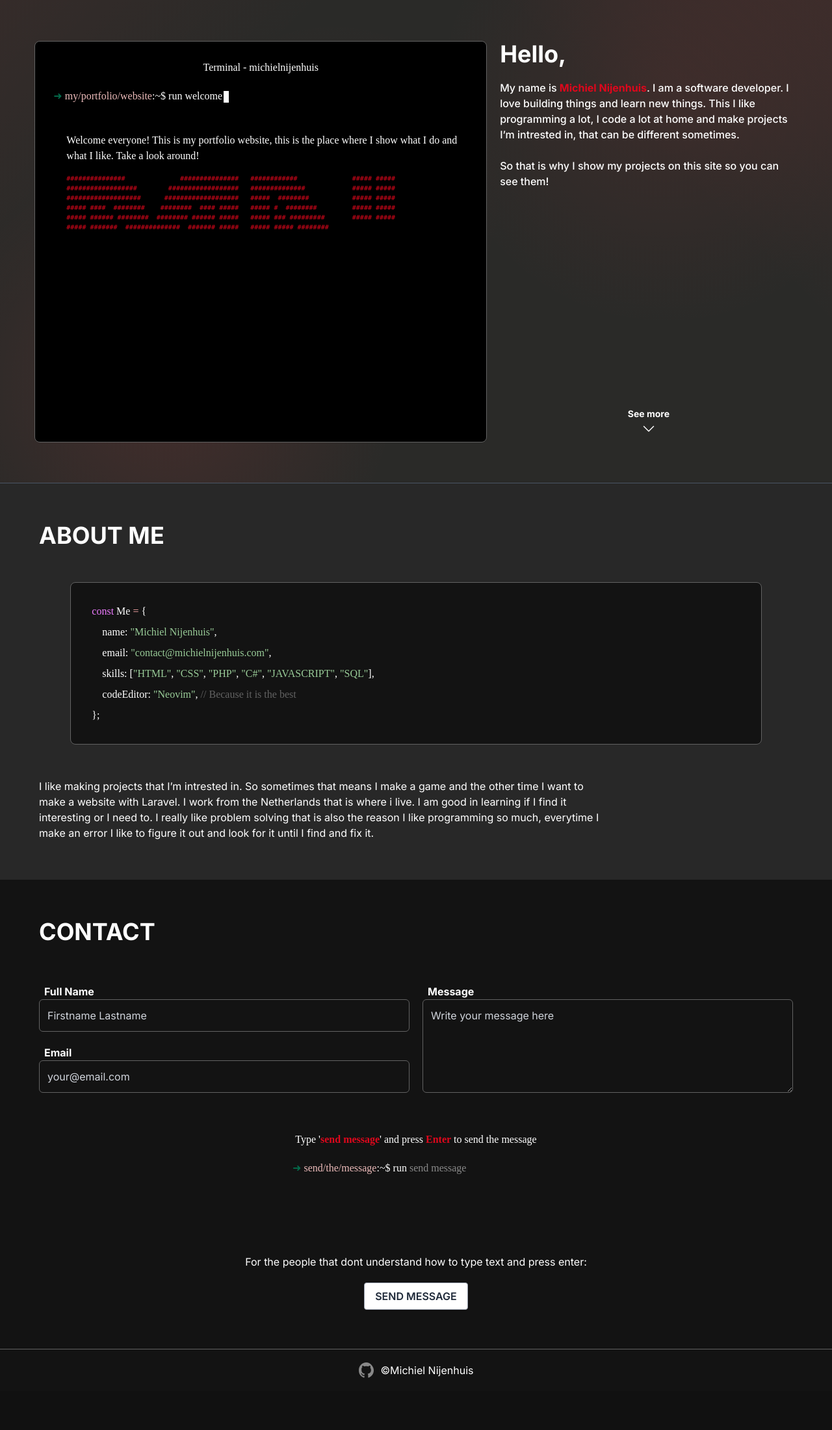
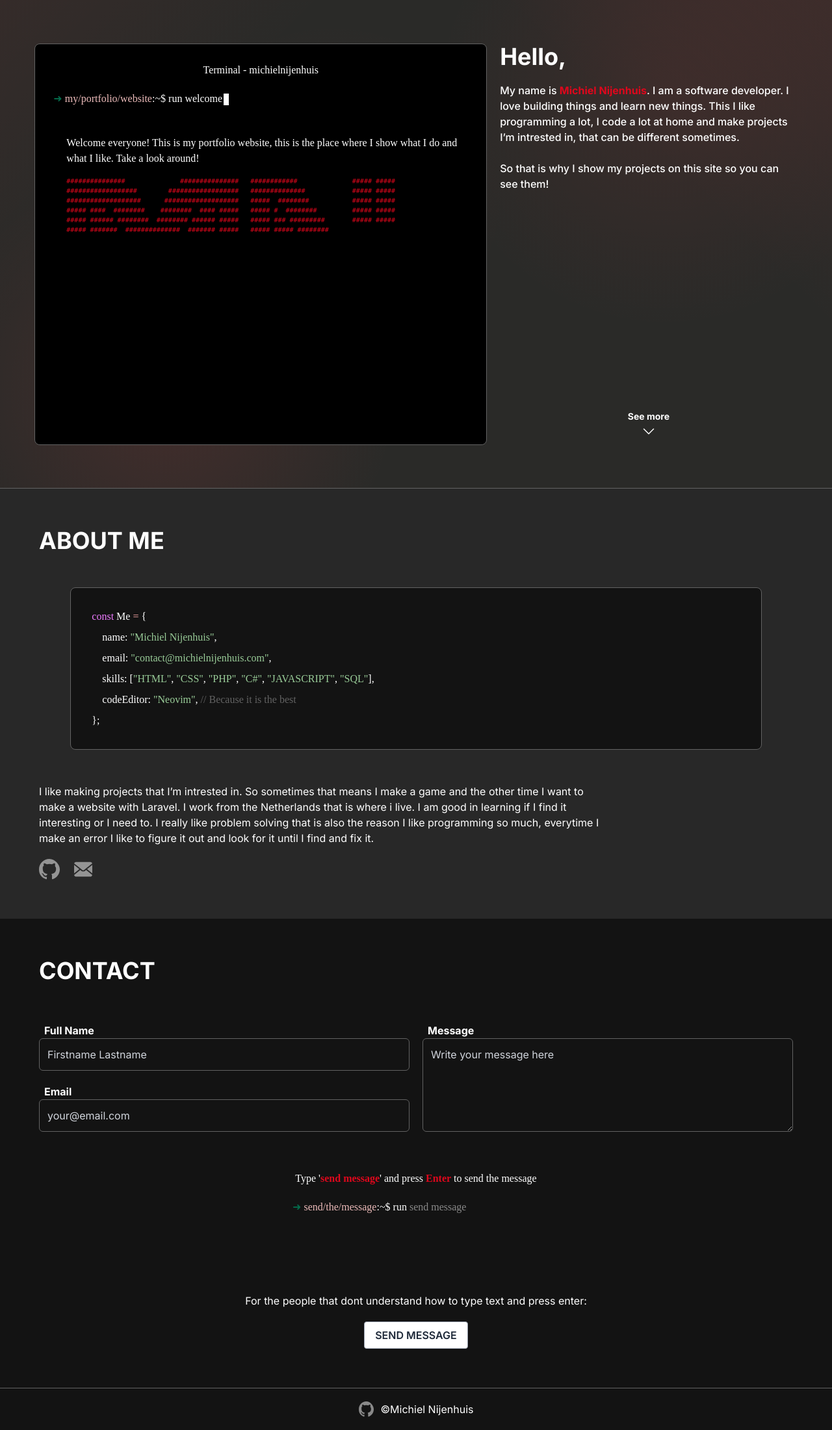
Before and after one commit to punthenk/portfolio_website, a PHP site: page / in a window 1280 px wide. Shown: the part 73-2274 px from the top of the page at 65% size. Before the commit the page ends 2194 px from the top, so only its background shows below. Run offline with PHP 8.4, Linux system fonts and the light colour scheme; a stand-in replaces the project's code that opens the database connection; style sheets or scripts are compiled from the project's sources; some web fonts are replaced.

Commit message:
Changed some things

```diff
--- a/css/output.css
+++ b/css/output.css
@@ -326,6 +326,15 @@
   .h-6 {
     height: calc(var(--spacing) * 6);
   }
+  .h-7 {
+    height: calc(var(--spacing) * 7);
+  }
+  .h-8 {
+    height: calc(var(--spacing) * 8);
+  }
+  .h-9 {
+    height: calc(var(--spacing) * 9);
+  }
   .h-10 {
     height: calc(var(--spacing) * 10);
   }
@@ -338,6 +347,9 @@
   .h-\[93dvh\] {
     height: 93dvh;
   }
+  .h-\[94dvh\] {
+    height: 94dvh;
+  }
   .h-\[95dvh\] {
     height: 95dvh;
   }
@@ -346,6 +358,9 @@
   }
   .h-\[300px\] {
     height: 300px;
+  }
+  .h-auto {
+    height: auto;
   }
   .h-dvh {
     height: 100dvh;
@@ -359,8 +374,14 @@
   .min-h-\[618px\] {
     min-height: 618px;
   }
+  .w-3 {
+    width: calc(var(--spacing) * 3);
+  }
   .w-5 {
     width: calc(var(--spacing) * 5);
+  }
+  .w-8 {
+    width: calc(var(--spacing) * 8);
   }
   .w-11\/12 {
     width: calc(11/12 * 100%);
@@ -434,6 +455,9 @@
   .gap-2\.5 {
     gap: calc(var(--spacing) * 2.5);
   }
+  .gap-3 {
+    gap: calc(var(--spacing) * 3);
+  }
   .gap-5 {
     gap: calc(var(--spacing) * 5);
   }
@@ -481,6 +505,9 @@
   }
   .border-gray-400 {
     border-color: var(--color-gray-400);
+  }
+  .border-b-border-custom {
+    border-bottom-color: var(--color-border-custom);
   }
   .border-b-gray-600 {
     border-bottom-color: var(--color-gray-600);
--- a/index.php
+++ b/index.php
@@ -1,7 +1,7 @@
 <?php
 include_once(__DIR__."/template/head.inc.php");
 ?>
-    <section class="h-[93dvh] w-full flex justify-center items-center hero-bg border-b-gray-600 border-b-1">
+    <section class="h-[94dvh] w-full flex justify-center items-center hero-bg border-b-border-custom border-b-1">
         <div class="flex flex-row justify-between gap-5 w-11/12 m-auto phone-height" id="home">
             <div class="border border-border-custom max-w-[800px] w-full bg-black rounded-lg flex flex-col justify-start p-7 min-h-[618px] font-jetbrains terminal-container">
                 <span class="mx-auto text-white mb-5">Terminal - michielnijenhuis</span>
@@ -45,6 +45,10 @@
         where i live. I am good in learning if I find it interesting or I need to. I really like
         problem solving that is also the reason I like programming so much, everytime I make an error
         I like to figure it out and look for it until I find and fix it.</p>
+        <div class="h-auto mt-5 flex gap-5">
+            <a href="https://github.com/punthenk" target="_blank" class="h-8 hover:cursor-pointer"><img class="h-full w-auto opacity-50 hover:opacity-100 transition-all duration-200" src="img/github-icon-2.svg" alt="github logo"></a>
+            <a href="mailto:contact@michielnijenhuis.com" target="_blank" class="h-8 hover:cursor-pointer"><img class="h-full w-auto opacity-50 hover:opacity-100 transition-all duration-200" src="img/email-sms-1.svg" alt="mail icon"></a>
+        </div>
     </div>
 
     <div class="w-full p-5 sm:p-15 contact-section" id="contact">
@@ -109,7 +113,7 @@
                     </div>
                 </div>
                 <input type="checkbox" name="botcheck" class="hidden" style="display: none;">
-                <button type="submit" class="bg-white hover:bg-gray-100 text-gray-800 font-semibold py-2 px-4 border border-gray-400 rounded shadow">SEND</button>
+                <button type="submit" class="bg-white hover:bg-gray-100 text-gray-800 font-semibold py-2 px-4 border border-gray-400 rounded shadow">SEND MESSAGE</button>
             </div>
         </form>
     </div>
```
